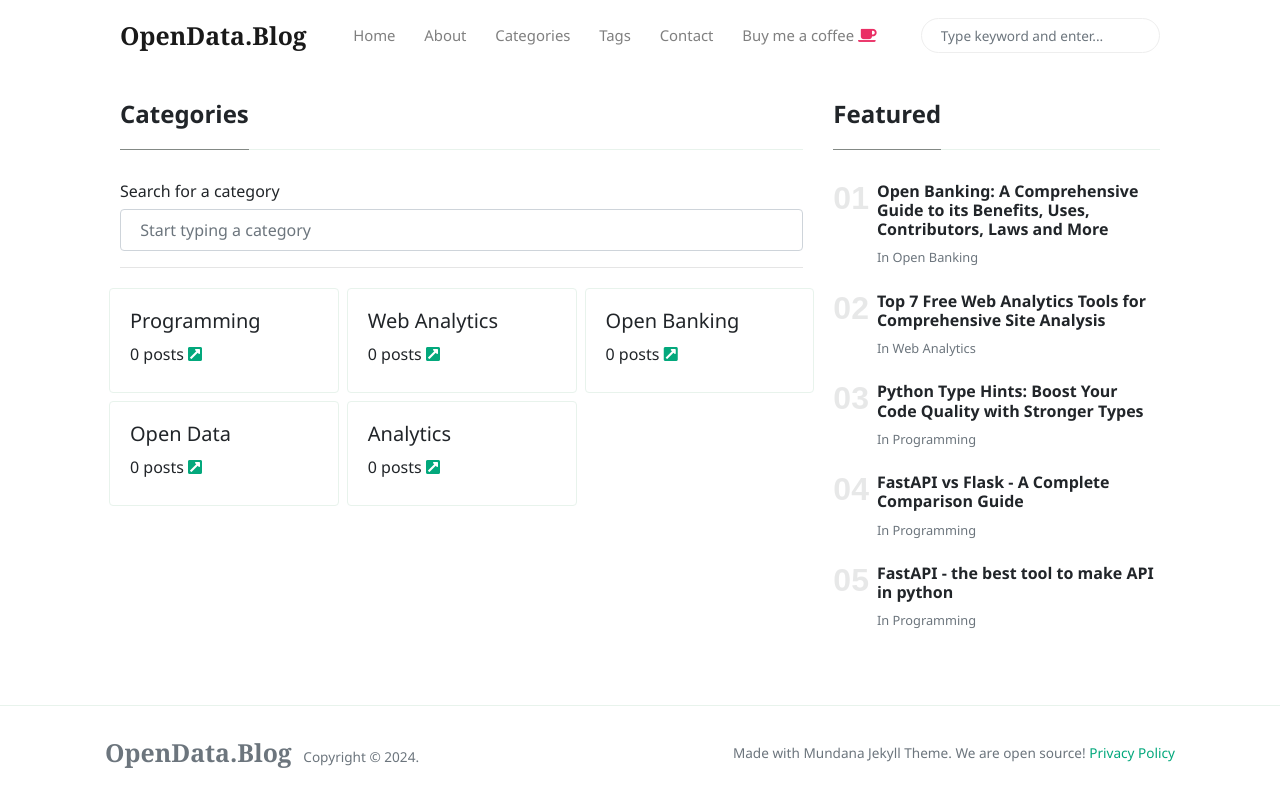
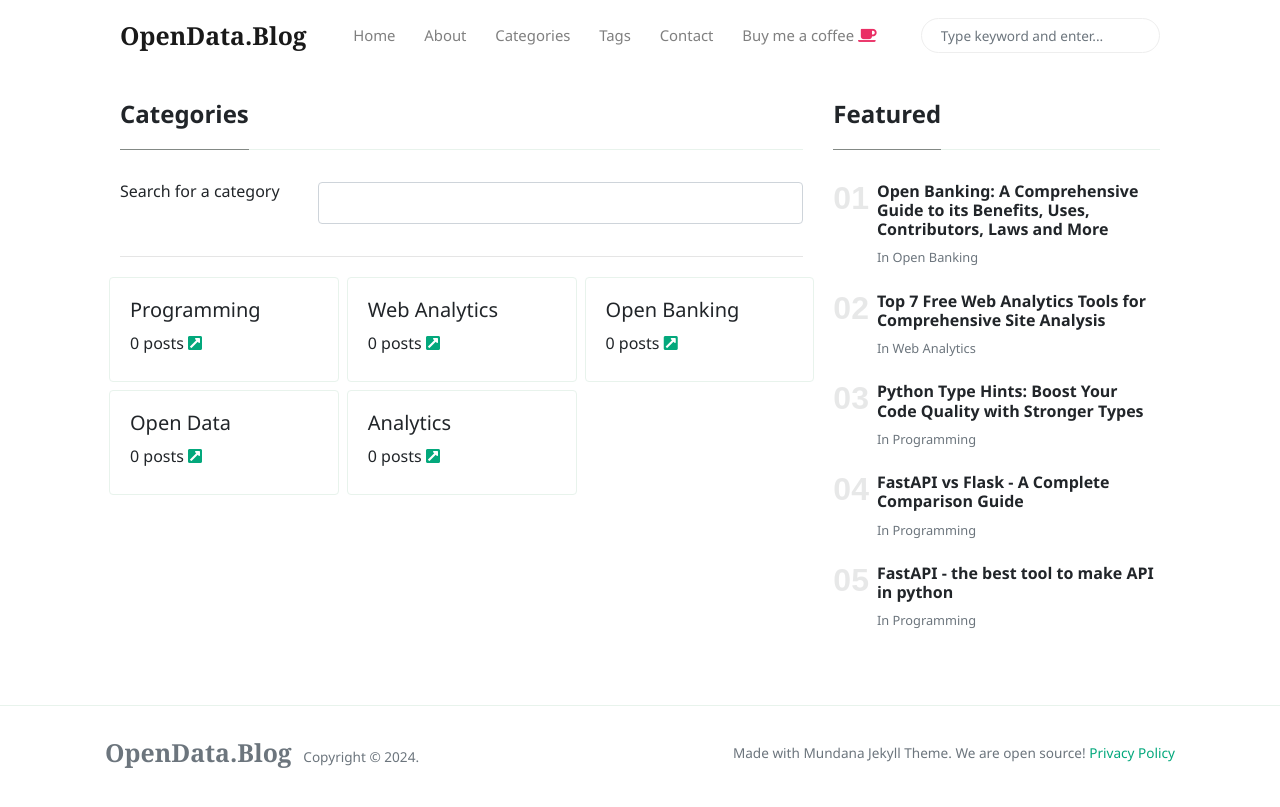
Before and after one commit to victorjohnsonk/victorjohnsonblog.github.io, a Jekyll site: the page built from _pages/categories.html, in a window 1280 px wide. Shown: the top 807 px of the page. Built offline with Jekyll 4.4.1, drawn with Linux system fonts in a browser that asks for light colours; nearby versions of some CDN libraries.

Commit message:
Update categories.html

```diff
--- a/_pages/categories.html
+++ b/_pages/categories.html
@@ -10,8 +10,14 @@ permalink: "/categories"
 	<div class="row justify-content-center">
 		 <div class="col-md-8">
     <h4 class="font-weight-bold spanborder"><span>{{ page.title }}</span></h4>
-			 <h6>Search for a category </h6>
-	<input type="text" id="filterInput" class="form-control mb-3" placeholder="Start typing a category">
+			 <div class="row">
+  <div class="col-md-auto mb-2 mb-md-0">
+    <h6 class="mr-md-2">Search for a category </h6>
+  </div>
+  <div class="col">
+    <input type="text" id="filterInput" class="form-control mb-3" >
+  </div>
+</div>
 			 <hr>
 			  <div class="row">
         {% for category in site.categories %}
```
